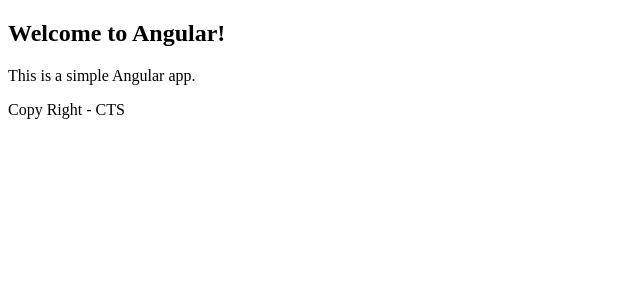
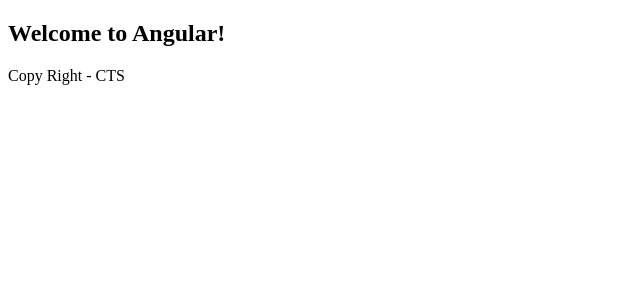
Before and after one commit to RaviConsultant/CtsDemo, an Angular app in the folder welcome/: page / in a window 1280 px wide. Shown: the top 300 px of the page, without its empty margins (0-640 px from the left). Built offline with nearby package versions, Linux system fonts and the light colour scheme.

Commit message:
revert back to original

```diff
--- a/welcome/src/app/app.component.html
+++ b/welcome/src/app/app.component.html
@@ -1,5 +1,4 @@
 <div>
   <h2>Welcome to Angular!</h2>
-  <p>This is a simple Angular app.</p>
   <app-footer></app-footer>
 </div>
```
